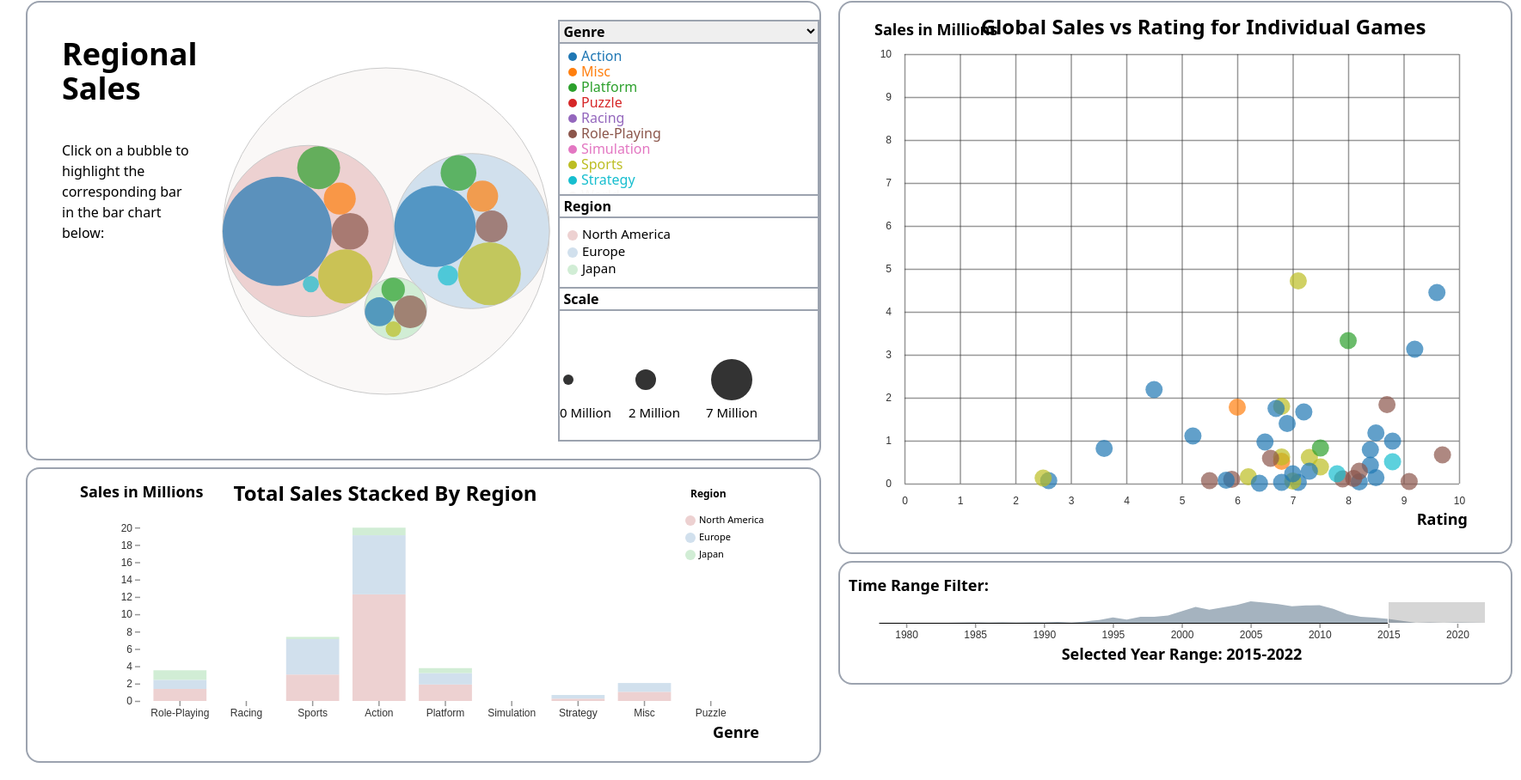
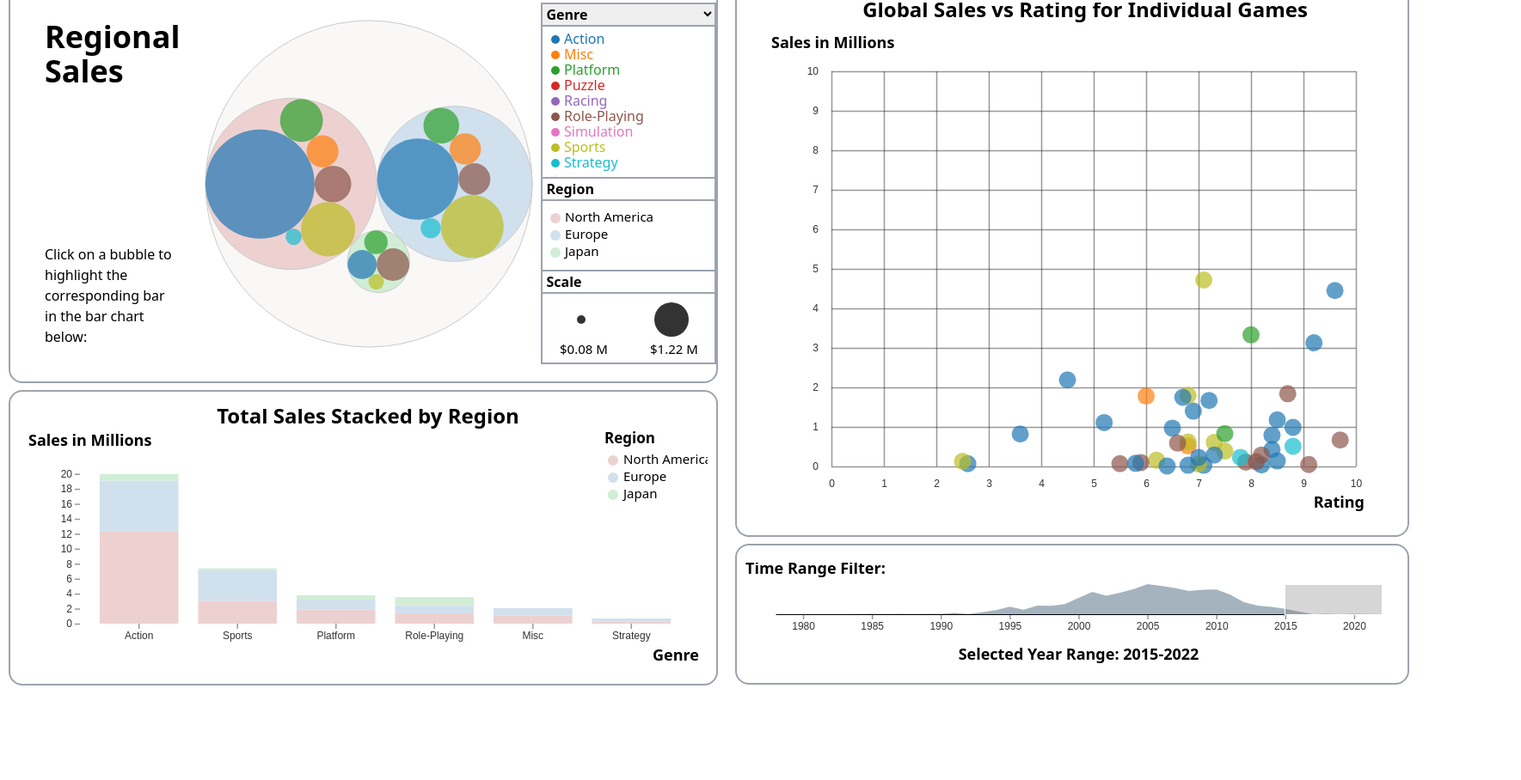
Before and after one commit to mattkwilson/game-sales-vis, a website: page index.html in a window 1280 px wide. Shown: the part 107-1015 px from the top of the page at 86% size, 1769 px wide, since content can reach past the window. After the commit the page ends 925 px from the top, so only its background shows below. Drawn offline with nearby package versions, Linux system fonts and the light colour scheme; files that its build step writes are made by us from their sources.

Commit message:
Cleaned layout, sorted bar chart, fixed bubble chart scale, selection now resets when selected year range changes, bars now disappear when they have no sales

```diff
--- a/index.html
+++ b/index.html
@@ -14,11 +14,12 @@
 <body>
     <!-- Add HTML content, SVG drawing area, ... -->
     <h1 class="text-center font-bold text-5xl p-5">Video Game Sales</h1>
-    <div class="flex flex-row m-5">
+    <div class="flex flex-row mb-5">
         <div class="flex flex-col items-center justify-center basis-1/2">
             <div class="flex flex-row items-center justify-left mb-2 w-[calc(100%-20px)] border-gray-400 border-solid border-2 p-5 rounded-2xl">
                 <div class="flex flex-col w-full basis-2/12 items-left h-full ">
                     <h1 class="text-left font-bold text-4xl p-5">Regional Sales</h1>
+                    <div class="grow"></div>
                     <p class="text-left text-md p-5 ">Click on a bubble to highlight the corresponding bar in the bar chart below:</p>
                 </div>
                 <div class="flex flex-col w-full basis-8/12 items-center">
--- a/js/charts/barChart.js
+++ b/js/charts/barChart.js
@@ -60,34 +60,35 @@ class StackedBarChart {
 
         vis.svg.append('text')
             .attr('class', 'title')
-            .attr('x', 0)
-            .attr('y', 0)
+            .attr('x', 10)
+            .attr('y', 30)
             .attr('dy', '.71em')
             .text('Sales in Millions');
 
         vis.svg.append('text')
             .attr('class', 'chart-title')
-            .attr('x', vis.width/2)
+            .attr('x', vis.width/2 + 50)
             .attr('y', 0)
             .attr('dy', '.71em')
-            .text('Total Sales Stacked By Region')
+            .text('Total Sales Stacked by Region')
             .style('text-anchor', 'middle');;
 
         // Initialize stack generator
         vis.stack = d3.stack()
-            .keys(['NorthAmerica', 'Europe', 'Japan']);
+            .keys(['NorthAmerica', 'Europe', 'Japan'])
+            .order(d3.stackOrderDescending);
 
         vis.selection = [];
         vis.tooltip = d3.select('#tooltip');
 
     // bar chart regional legend
-    vis.svg.append("text").attr("x", vis.width ).attr("y", vis.height - 210).text("Region").style("font-size", "12px").style("font-weight", "700").attr("alignment-baseline", "middle")
-    vis.svg.append("circle").attr("cx",vis.width ).attr("cy", vis.height - 180 ).attr("r", 6).style("fill", "#edd1d1")
-    vis.svg.append("circle").attr("cx",vis.width ).attr("cy",vis.height - 160).attr("r", 6).style("fill", "#d1e0ed")
-    vis.svg.append("circle").attr("cx",vis.width ).attr("cy",vis.height - 140).attr("r", 6).style("fill", "#d1edd5")
-    vis.svg.append("text").attr("x", vis.width + 10 ).attr("y", vis.height - 180).text("North America").style("font-size", "11px").attr("alignment-baseline","middle")
-    vis.svg.append("text").attr("x", vis.width + 10 ).attr("y", vis.height - 160).text("Europe").style("font-size", "11px").attr("alignment-baseline","middle")
-    vis.svg.append("text").attr("x", vis.width + 10 ).attr("y", vis.height - 140).text("Japan").style("font-size", "11px").attr("alignment-baseline","middle");
+    vis.svg.append("text").attr("x", vis.width - 30).attr("y", vis.height - 155).text("Region").style("font-size", "17px").style("font-weight", "700").attr("alignment-baseline", "middle")
+    vis.svg.append("circle").attr("cx",vis.width - 20).attr("cy", vis.height - 130).attr("r", 6).style("fill", "#edd1d1")
+    vis.svg.append("circle").attr("cx",vis.width - 20).attr("cy",vis.height - 110).attr("r", 6).style("fill", "#d1e0ed")
+    vis.svg.append("circle").attr("cx",vis.width - 20).attr("cy",vis.height - 90).attr("r", 6).style("fill", "#d1edd5")
+    vis.svg.append("text").attr("x", vis.width - 8).attr("y", vis.height - 130).text("North America").style("font-size", "15px").attr("alignment-baseline","middle")
+    vis.svg.append("text").attr("x", vis.width - 8).attr("y", vis.height - 110).text("Europe").style("font-size", "15px").attr("alignment-baseline","middle")
+    vis.svg.append("text").attr("x", vis.width - 8).attr("y", vis.height - 90).text("Japan").style("font-size", "15px").attr("alignment-baseline","middle");
 
     }
 
@@ -104,19 +105,20 @@ class StackedBarChart {
         }
 
         const finalSales = mergeArrays(vis.EUSales, vis.JPSales, vis.NASales);
+        finalSales.sort((a,b) => b[1] + b[2] + b[3] - a[1] - a[2] - a[3]);
 
-        function maxMinSales(arr1) {
-            var arr4 = [];
-            for (var i = 0; i < arr1.length; i++) {
-                arr4.push(arr1[i][1], arr1[i][2], arr1[i][1]);
-            }
-            return arr4;
-        }
-        const allSales = maxMinSales(finalSales);
+        // function maxMinSales(arr1) {
+        //     var arr4 = [];
+        //     for (var i = 0; i < arr1.length; i++) {
+        //         arr4.push(arr1[i][1], arr1[i][2], arr1[i][1]);
+        //     }
+        //     return arr4;
+        // }
+        // const allSales = maxMinSales(finalSales);
 
-        vis.maxSales = Math.round(d3.max(allSales));
-        vis.minSales = Math.round(d3.min(allSales));
-        vis.meanSales = Math.round(d3.mean(allSales));
+        // vis.maxSales = Math.round(d3.max(allSales));
+        // vis.minSales = Math.round(d3.min(allSales));
+        // vis.meanSales = Math.round(d3.mean(allSales));
 
         const rawData = [
             ...finalSales.map(d => {
@@ -130,10 +132,8 @@ class StackedBarChart {
         ];
 
         vis.xAxisLabel.text(vis.groupBy);
-
-        vis.xScale.domain(vis.data.map(vis.xValue));
+        vis.xScale.domain(finalSales.map(d => d[0]));
         vis.yScale.domain([0, d3.max(vis.WorldSales, d => d[1])]);
-
 
         // Call stack generator on the dataset
         vis.stackedData = vis.stack(rawData);
@@ -142,6 +142,7 @@ class StackedBarChart {
                 arr.region = element.key;
             });
         });
+
         this.renderVis();
     }
 
--- a/js/charts/bubbleChart.js
+++ b/js/charts/bubbleChart.js
@@ -85,6 +85,19 @@ class BubbleChart {
 
         d3.pack().size([vis.width, vis.height])(vis.hierarchy);
 
+        let maxElement = vis.hierarchy.children[2].children[0];
+        vis.hierarchy.children.forEach(region => {
+            region.children.forEach(e => {
+                if(e.value > maxElement.value) {
+                    maxElement = e;
+                }
+            })
+        });
+
+        const scale = Math.sqrt(maxElement.value) / maxElement.r;
+        vis.scaleMin = { r: 5, sales: d3.format('$.2f')((scale * 5)*(scale * 5))};
+        vis.scaleMax = { r: 20, sales: d3.format('$.2f')((scale * 20)*(scale * 20))};
+
         this.renderVis();
     }
 
--- a/js/charts/histogramChart.js
+++ b/js/charts/histogramChart.js
@@ -81,7 +81,7 @@ class HistogramChart {
          // Append both axis titles
          vis.xAxisLabel = vis.context.append('text')
          .attr('class', 'title')
-         .attr('y', vis.height + 30)
+         .attr('y', vis.height + 40)
          .attr('x', vis.width/2)
          .attr('dy', '.71em')
          .style('text-anchor', 'middle');
--- a/js/charts/scatterPlot.js
+++ b/js/charts/scatterPlot.js
@@ -78,10 +78,9 @@ class ScatterPlot {
         vis.svg.append('text')
             .attr('class', 'title')
             .attr('x', 0)
-            .attr('y', 0)
+            .attr('y', 40)
             .attr('dy', '.71em')
-            .text('Sales in Millions')
-            .attr("y", 5);
+            .text('Sales in Millions');
 
         vis.updateVis();
     }
--- a/js/main.js
+++ b/js/main.js
@@ -11,7 +11,7 @@ const barChartConfig = {
     svgElement: '#bar-chart-vis',
     width: 800,
     height: 300,
-    margin: {top: 30, right: 20, bottom: 50, left: 70},
+    margin: {top: 60, right: 20, bottom: 50, left: 70},
     tooltipOffset: { x: 15, y: 50 }
 };
 
@@ -26,7 +26,7 @@ const colorLegendConfig = {
      svgElement: '#scatter-plot-vis',
      width: 700,
      height: 600,
-     margin: {top: 40, right: 20, bottom: 60, left: 35},
+     margin: {top: 80, right: 20, bottom: 60, left: 70},
      tooltipOffset: { x: 15, y: 20 },
      defaultMaxDomain: 40
  };
@@ -34,8 +34,8 @@ const colorLegendConfig = {
  const histogramConfig = {
      svgElement: '#histogram-chart-vis',
      width: 760,
-     height: 100,
-     margin: {top: 25, right: 20, bottom: 50, left: 35}
+     height: 120,
+     margin: {top: 25, right: 20, bottom: 60, left: 35}
  };
 
  const defaultYearSelection = {
@@ -89,14 +89,12 @@ d3.csv('data/video_games.csv').then(data => {
     updateData(groupBy);
 
      // Size Legend For bubble cart
-     d3.select('#size-legend').append("circle").attr("cx", 10).attr("cy", 80).attr("r", 6).style("opacity", "0.8")
-     d3.select('#size-legend').append("circle").attr("cx", 100).attr("cy", 80).attr("r", 12).style("opacity", "0.8")
-     d3.select('#size-legend').append("circle").attr("cx", 200).attr("cy", 80).attr("r", 24).style("opacity", "0.8")
-     d3.select('#size-legend').append("text").attr('id','min').attr("x", 0).attr("y", 120).text(barChart.minSales + ' Million').style("font-size", "15px").attr("alignment-baseline", "middle")
-     d3.select('#size-legend').append("text").attr('id','mean').attr("x", 80).attr("y", 120).text(barChart.meanSales + ' Million').style("font-size", "15px").attr("alignment-baseline", "middle")
-     d3.select('#size-legend').append("text").attr('id','max').attr("x", 170).attr("y", 120).text(barChart.maxSales + ' Million').style("font-size", "15px").attr("alignment-baseline", "middle")
-
-
+     let sizeLegend = d3.select('#size-legend');
+     sizeLegend.attr('width', '200px').attr('height', '80px');
+     sizeLegend.append("circle").attr('id', 'circle-min').attr("cx", 45).attr("cy", 30).attr("r", bubbleChart.scaleMin.r).style("opacity", "0.8")
+     sizeLegend.append("circle").attr('id', 'circle-max').attr("cx", 150).attr("cy", 30).attr("r", bubbleChart.scaleMax.r).style("opacity", "0.8")
+     sizeLegend.append("text").attr('id','text-min').attr("x", 20).attr("y", 70).text(bubbleChart.scaleMin.sales + ' M').style("font-size", "15px")
+     sizeLegend.append("text").attr('id','text-max').attr("x", 125).attr("y", 70).text(bubbleChart.scaleMax.sales + ' M').style("font-size", "15px")
 
     d3.select('#groupBySelect').on('change', e => {
         updateData(document.getElementById('groupBySelect').value);
@@ -117,11 +115,7 @@ d3.csv('data/video_games.csv').then(data => {
     });
 
     dispatch.on('reset-selection', d => {
-        selectedElements = [];
-        bubbleChart.selection = selectedElements;
-        bubbleChart.updateVis();
-        barChart.selection = selectedElements;
-        barChart.updateVis();
+        resetSelection();
     });
 
     dispatch.on('yearRangeChanged', selection => {
@@ -129,11 +123,20 @@ d3.csv('data/video_games.csv').then(data => {
         scatterPlot.data = filteredData
         computedData = computeRollUpData(filteredData);
         updateData(groupBy);
+        resetSelection();
     });
 
     dispatch.call('yearRangeChanged', null, defaultYearSelection);
 
     // Helpers
+
+    function resetSelection() {
+        selectedElements = [];
+        bubbleChart.selection = selectedElements;
+        bubbleChart.updateVis();
+        barChart.selection = selectedElements;
+        barChart.updateVis();
+    }
 
     function updateData(value) {
         groupBy = value;
@@ -204,6 +207,7 @@ d3.csv('data/video_games.csv').then(data => {
         result.publisherEUSales = d3.rollups(data, g => d3.sum(g, d => d.EU_Sales), d => d.Publisher);
         result.publisherJPSales = d3.rollups(data, g => d3.sum(g, d => d.JP_Sales), d => d.Publisher);
         result.publisherWorldSales = d3.rollups(data, g => d3.sum(g, d => d.Global_Sales), d => d.Publisher);
+
         return result;
     }
 
@@ -214,11 +218,9 @@ d3.csv('data/video_games.csv').then(data => {
     }
 
     function updateSizeLegend(){
-        const min = d3.select("#min");
-        const mean = d3.select('#mean');
-        const max = d3.select('#max');
-        min.text(barChart.minSales + ' Million');
-        mean.text(barChart.meanSales + ' Million');
-        max.text(barChart.maxSales + ' Million');
+        d3.select("#text-min").text(bubbleChart.scaleMin.sales + ' M');
+        d3.select('#text-max').text(bubbleChart.scaleMax.sales + ' M');
+        d3.select("#circle-min").attr('r', bubbleChart.scaleMin.r);
+        d3.select('#circle-max').attr('r', bubbleChart.scaleMax.r);
     }
 });
```
